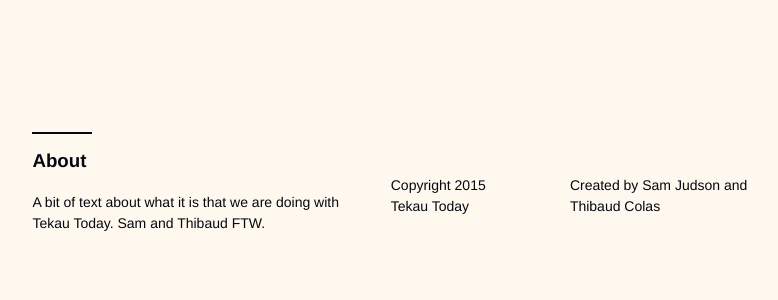
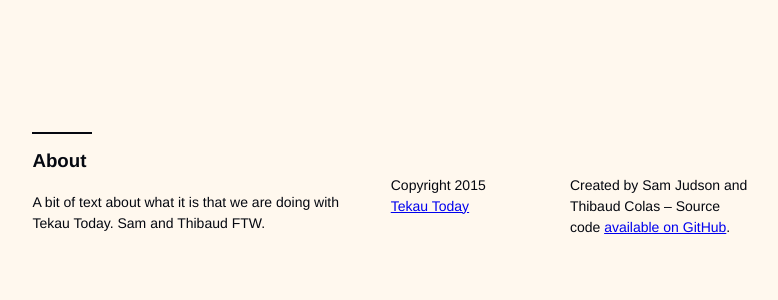
Before and after one commit to thibaudcolas/tekautoday, a Flask app: page / in a window 1280 px wide. Shown: the part 374-674 px from the top of the page, without its empty margins (70-848 px from the left). Run offline with Flask 2, Linux system fonts and the light colour scheme; data that the repository does not hold is empty; style sheets or scripts are compiled from the project's sources; some libraries are stand-ins or nearby versions.

Commit message:
Add some links to footer

```diff
--- a/src/templates/base.html
+++ b/src/templates/base.html
@@ -52,10 +52,10 @@
                 <p>A bit of text about what it is that we are doing with Tekau Today. Sam and Thibaud FTW.</p>
             </div>
             <div class="col-1-6 footer-p">
-                <p>Copyright 2015 Tekau Today</p>
+                <p>Copyright 2015 <a href="/">Tekau Today</a></p>
             </div>
             <div class="col-1-6 footer-p">
-                <p>Created by Sam Judson and Thibaud Colas</p>
+                <p>Created by Sam Judson and Thibaud Colas – Source code <a href="https://github.com/judsonsam/tekautoday">available on GitHub</a>.</p>
             </div>
         </div>
     </footer>
```
